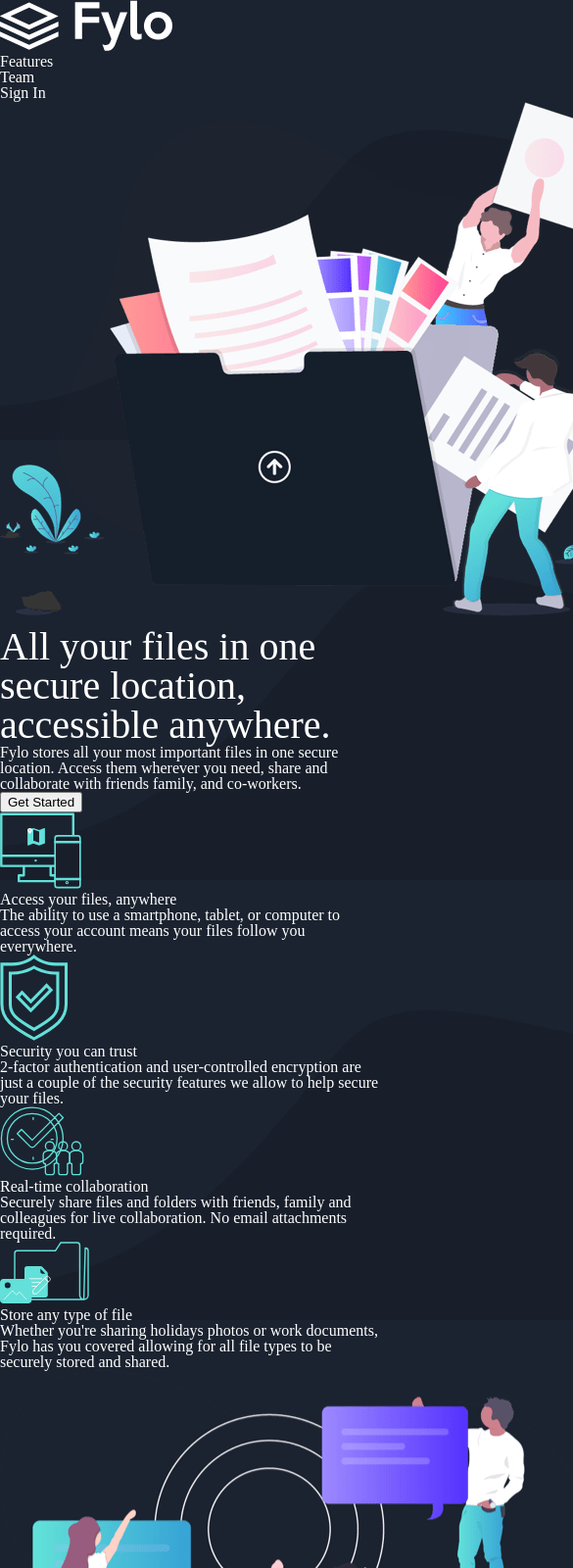
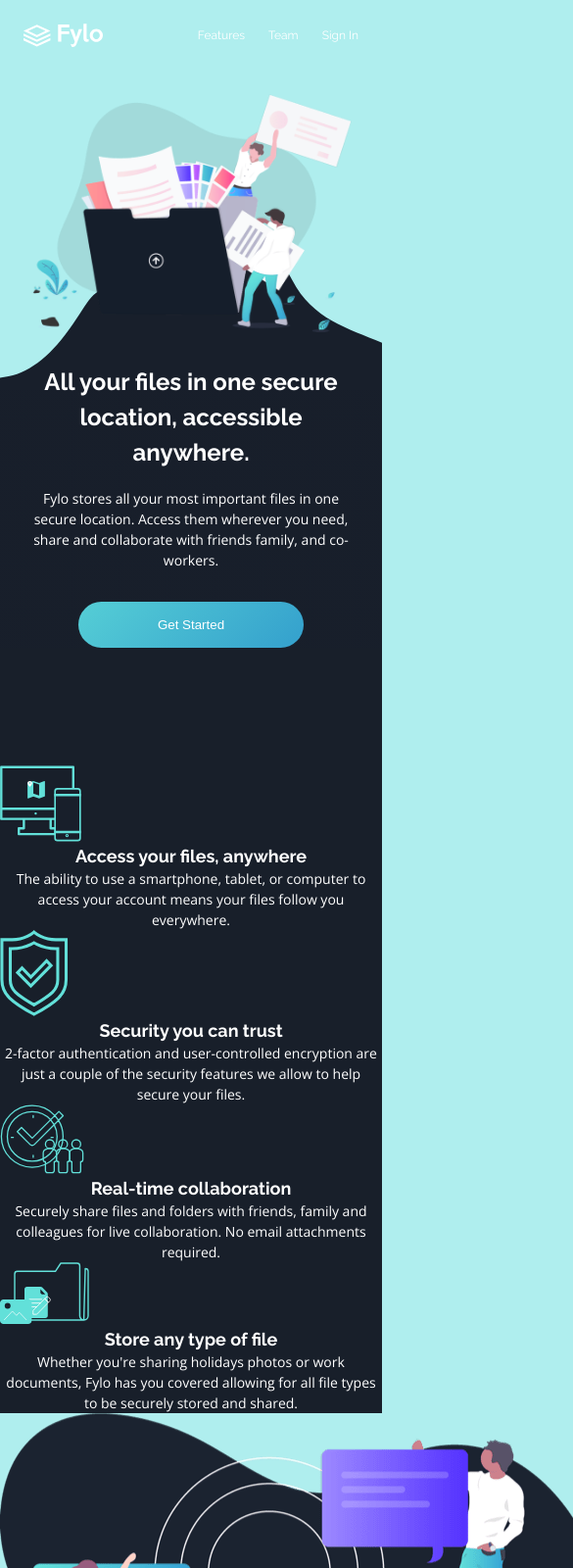
Before and after one commit to half-cto/fylo-dark-theme, a website: page index.html in a window 390 px wide. Shown: the top 1600 px of the page at 98% size, 585 px wide, since content can reach past the window. Drawn offline with nearby package versions, Linux system fonts and the light colour scheme.

Commit message:
mobile BG solved

```diff
--- a/index.html
+++ b/index.html
@@ -13,16 +13,22 @@
 <body>
   <header>
       <img src="./images/logo.svg" alt="Lylo logo">
-    <ul>
-      <li>Features</li>
-      <li>Team</li>
-      <li>Sign In</li>
-    </ul>
+    <nav>
+      <ul>
+        <li><a href="./index.html">Features</a></li>
+        <li><a href="./index.html">Team</a></li>
+        <li><a href="./index.html">Sign In</a></li>
+      </ul>
+    </nav>
   </header>
   <main>
     <section class="hero-sct">
 
         <img src="./images/illustration-intro.png" alt="Office workers taking documents from oversized folder">
+        <!-- <img
+          class="hero-sct__background"
+          src="./images/bg-curvy-mobile.svg"
+          alt="bacground-image"> -->
         <h1>All your files in one secure location, accessible anywhere.</h1>
         <p class="hero-sct__paragraph">
           Fylo stores all your most important files in one secure location. Access them wherever
@@ -31,11 +37,11 @@
         <button type="button">Get Started</button>
 
     </section>
+
     <section class="features-sct">
-
         <div class="features-sct__card">
           <img src="./images/icon-access-anywhere.svg" alt="desktop icon">
-          <h3>Access your files, anywhere</h3>
+          <h2>Access your files, anywhere</h2>
           <p>
             The ability to use a smartphone, tablet, or computer to access your account means your
             files follow you everywhere.
@@ -43,7 +49,7 @@
         </div>
         <div class="features-sct__card">
           <img src="./images/icon-security.svg" alt="shield icon">
-          <h3>Security you can trust</h3>
+          <h2>Security you can trust</h2>
           <p>
             2-factor authentication and user-controlled encryption are just a couple of the security
             features we allow to help secure your files.
@@ -51,7 +57,7 @@
         </div>
         <div class="features-sct__card">
           <img src="./images/icon-collaboration.svg" alt="clock icon">
-          <h3>Real-time collaboration</h3>
+          <h2>Real-time collaboration</h2>
           <p>
             Securely share files and folders with friends, family and colleagues for live collaboration.
             No email attachments required.
@@ -59,7 +65,7 @@
         </div>
         <div class="features-sct__card">
           <img src="./images/icon-any-file.svg" alt="folder icon">
-          <h3>Store any type of file</h3>
+          <h2>Store any type of file</h2>
           <p>
             Whether you're sharing holidays photos or work documents, Fylo has you covered allowing for all
             file types to be securely stored and shared.
--- a/scss/_functions.scss
+++ b/scss/_functions.scss
@@ -1,11 +1,7 @@
 @function em($px) {
-    @return $px / 16 * 1em;
+    @return calc($px / 16) * 1em;
 }
 
 @function rem($px) {
-    @return $px / 16 * 1rem;
+    @return calc($px / 16) * 1rem;
 }
-
-@function weight($weight-name) {
-    @return map-get($font-weights, $weight-name)
-}
--- /dev/null
+++ b/scss/_mixins.scss
@@ -0,0 +1,35 @@
+@import "./functions", "./variables";
+
+// * media queries
+
+@mixin desktop {
+    @media screen and (min-size: $desktop-size) {
+        @content
+    }
+}
+
+@mixin flex($direction) {
+    display: flex;
+    justify-content: center;
+    align-items: center;
+    flex-direction: $direction;
+}
+
+@mixin font-setup($fs, $lh, $weight) {
+    font-size: $fs;
+    line-height: $lh;
+    font-weight: $weight;
+}
+
+@mixin font-raleway {
+    font-family: 'Raleway', sans-serif;
+}
+
+@mixin font-open-sans {
+    font-family: 'Open Sans', sans-serif;
+}
+
+@mixin link {
+    color: $clr-white;
+    text-decoration: none;
+}
--- a/scss/_variables.scss
+++ b/scss/_variables.scss
@@ -16,13 +16,20 @@
 // * Neutral Colors
 
 $clr-white: #FFF;
+$clr-clear: rgba(0, 0, 0, 0);
 
-$font-weights: (
-    "regular": 400,
-    "medium": 500,
-    "bold": 700
-);
+// * Font and Line Height sizes
+
+$fs-700: rem(24);
+$lh-700: rem(36);
+$fs-500: rem(18);
+$lh-500: rem(24);
+$fs-400: rem(14);
+$lh-400: rem(21);
+$fs-300: rem(12);
+$lh-300: rem(14);
 
 
+// * Media queries breakpoint sizes
 
 $desktop-size: 60rem;
--- a/scss/main.scss
+++ b/scss/main.scss
@@ -1,12 +1,141 @@
-@import "./resets", "./variables", "./functions";
-
+@import "./resets", "./variables", "./functions", "./mixins";
+@import url('https://fonts.googleapis.com/css2?family=Open+Sans:wght@400;700&family=Raleway:wght@400;700&display=swap');
 
 body {
-    background-color: $clr-bg;
-    background-image: url(../images/bg-curvy-desktop.svg);
-    color:#FFF;
+    background-color: paleturquoise;
+    background-repeat: no-repeat;
+    color: $clr-white;
+    min-width: 375px;
 }
 
 h1 {
-    font-size: rem(40);
+    @include font-setup($fs-700, $lh-700, 700);
+    @include font-raleway;
+    text-align: center
 }
+
+h2 {
+    @include font-setup($fs-500, $lh-500, 700);
+    @include font-raleway;
+    text-align: center
+}
+
+p {
+    @include font-setup($fs-400, $lh-400, 400);
+    @include font-open-sans;
+    text-align: center;
+}
+
+button {
+    display: block;
+    background: linear-gradient(134.79deg, #63E1D9 -42.11%, #34A0CD 100%);
+    color: $clr-white;
+    border: none;
+    border-radius: 24px;
+    padding-block: rem(16);
+    margin-inline: auto;
+    cursor: pointer;
+
+    &:hover {
+        background: linear-gradient(134.79deg, #63E1D9 -42.11%, #63E1D9 100%);
+    }
+}
+
+
+// * ====================== HEADING Styles ===========================
+
+
+header {
+    display: flex;
+    justify-content: space-between;
+    align-items: center;
+    margin : {
+        top: rem(24);
+        left: rem(24);
+        right: rem(24);
+    }
+
+    img {
+        height: rem(24);
+    }
+
+    ul {
+        display: flex;
+        justify-content: space-between;
+        gap: rem(24);
+    }
+
+    li {
+        display: inline;
+    }
+
+    a {
+        @include link;
+        @include font-raleway;
+        font-size: $fs-300;
+        line-height: $lh-400;
+    }
+}
+
+
+// * =================== HERO SECTION Styles ========================
+
+.hero-sct {
+    padding-inline: rem(24);
+    margin-top: rem(48);
+    background: url(../images/bg-curvy-mobile.svg)
+                    no-repeat
+                    bottom calc(45vh - 30vw)
+                    left 0vh,
+                linear-gradient(
+                    to top,
+                    $clr-bg-main 0vh,
+                    $clr-bg-main calc(45vh - 30vw + 10px),
+                    paleturquoise calc(45vh - 30vw + 10px),
+                    paleturquoise 100vh
+      );
+    background-size: contain;
+
+    & > * {
+        max-width: 325px;
+        display: block;
+        margin-inline: auto;
+    }
+
+    img {
+        display: block;
+        width: 100%;
+        max-width: 327px;
+        margin-bottom: rem(33);
+        margin-inline: auto;
+    }
+
+    &__background {
+        position: absolute;
+        z-index: -1;
+        // top: -141px;
+    }
+
+    h1 {
+        margin-bottom: rem(18.5);
+        max-width: 375px;
+    }
+
+    p {
+        margin-bottom: rem(32);
+    }
+
+    button {
+        padding-inline: rem(81);
+    }
+}
+
+
+// * =================== FEATURES SECTION Styles ========================
+
+.features-sct {
+    padding-top:  rem(120);
+    position: relative;
+    background-color: $clr-bg-main;
+
+}
```
Also changed, not shown: css/main.css, 1 other file.
